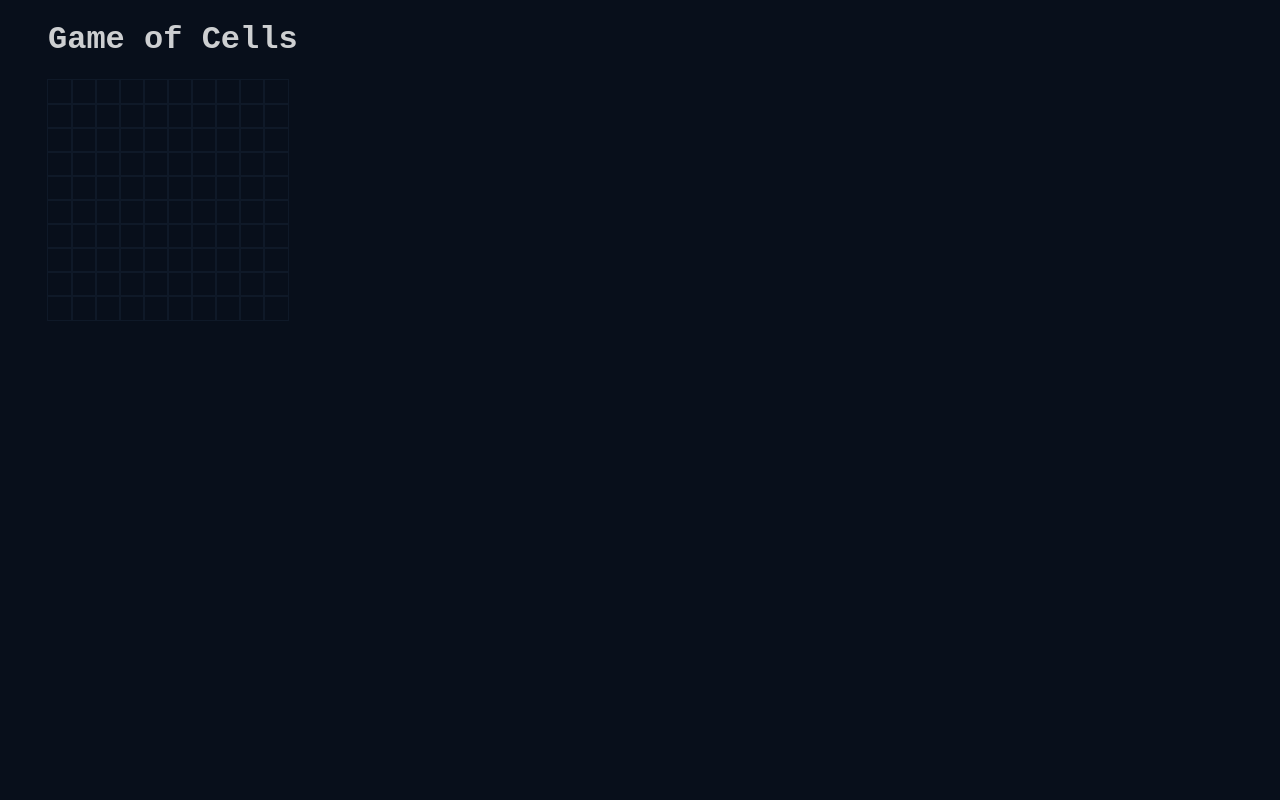
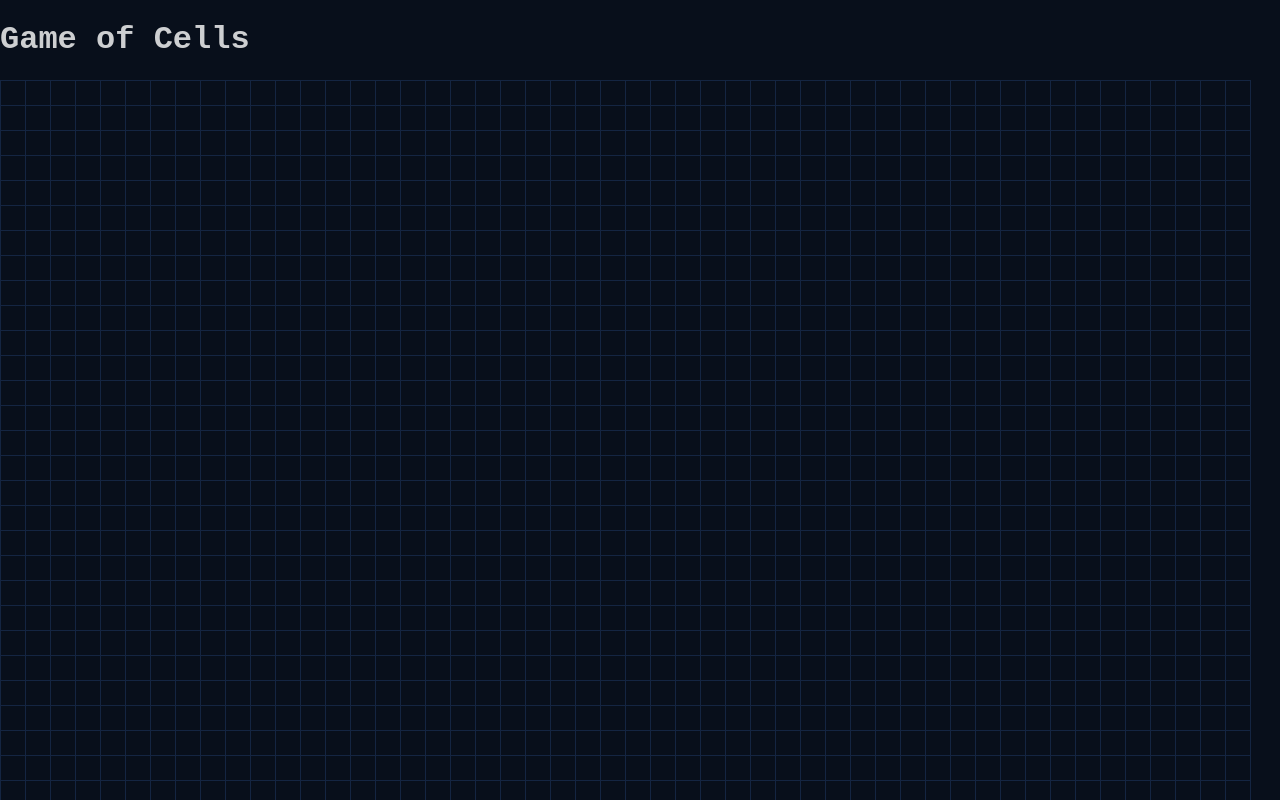
Before and after one commit to ajmorozoff/GameOfCells, a React (Create React App) app: page / in a window 1280 px wide. Shown: the top 800 px of the page. Built offline with nearby package versions, Linux system fonts and the light colour scheme.

Commit message:
click actions working

```diff
--- a/src/components/app/App.tsx
+++ b/src/components/app/App.tsx
@@ -7,20 +7,11 @@ import { dark } from '../common/theme';
 import GameController from '../game/GameController'
 import './App.css';
 
-import { setGame } from '../../redux/actions';
-
-import { Game } from '../../definitions';
-
 function App() {
-  const dispatch = useDispatch();
-  dispatch(setGame(new Game(10, 10)));
-
   return (
     <ThemeProvider theme={dark}>
-      <div className="App">
         <h1>Game of Cells</h1>
         <GameController />
-      </div>
     </ThemeProvider>
   );
 }
--- a/src/components/game/Game.css
+++ b/src/components/game/Game.css
@@ -1,4 +1,11 @@
 table {
     border-collapse: collapse;
-    border-spacing: 0;
 }
+
+.cell {
+    border: 1px solid #142542;
+    margin: 0;
+    padding: 0;
+    height: 24px;
+    width: 24px;
+}
--- a/src/components/game/GameController.tsx
+++ b/src/components/game/GameController.tsx
@@ -1,4 +1,4 @@
-import React, { useState, useEffect } from 'react';
+import React, { useState } from 'react';
 
 import { Game } from '../../definitions';
 import PageGrid from './PageGrid';
@@ -6,14 +6,43 @@ import './Game.css';
 
 const GameController = () => {
     //TODO: add a board theme (light or dark) to pass in here
-    const gameOfLife = new Game(10, 10);
-    const [cellBoard, setCellGrid] = useState(gameOfLife.board);
+    const [game, setGame] = useState( new Game(50, 50) );
+    const [gameBoard, setGameBoard] = useState(game.board.grid);
     const [pageSpeed, updateSpeed] = useState(500);
 
+    const handleCellClick = (row: number, column: number) => {
+        console.log('clicked');
+        game.toggleCell(row, column);
+        const nextBoard = {...game.board.grid};
+        setGameBoard(nextBoard);
+    }
+
     return (
-        <div id="game">
-            <PageGrid grid={cellBoard.grid} />
-        </div>
+        <table>
+            <tbody id='grid-body'>
+                {
+                    game.board.grid.map((row, rIdx) => {
+                        return (
+                            <tr key={rIdx}>
+                                {
+                                    row.map((col, cIdx) => {
+                                        const cell = game.getCell(rIdx, cIdx);
+                                        return (
+                                            <td
+                                                key={cIdx}
+                                                className='cell'
+                                                style={{ backgroundColor: `${cell.color}`}}
+                                                onClick={() => handleCellClick(rIdx, cIdx)}
+                                            />
+                                        )
+                                    })
+                                }
+                            </tr>
+                        )
+                    })
+                }
+            </tbody>
+        </table>
     );
 };
 
--- a/src/index.tsx
+++ b/src/index.tsx
@@ -1,14 +1,10 @@
 import React from 'react';
 import ReactDOM from 'react-dom';
-import { Provider } from 'react-redux';
 import './index.css';
 
-import store from  './redux/store';
 import App from './components/app/App';
 
 ReactDOM.render(
-    <Provider store={store}>
-        <App />
-    </Provider>,
+    <App />,
     document.getElementById('root')
 );
--- a/src/redux/actions/index.js
+++ /dev/null
@@ -1,17 +0,0 @@
-//constants
-export const SET_GAME = 'SET_GAME';
-// export const SET_GRID = 'SET_GRID';
-
-export const setGame = (game) => {
-    return {
-        type: SET_GAME,
-        game
-    }
-};
-
-// export const setGrid = (game) => {
-//     return {
-//         type: SET_GRID,
-//         game
-//     }
-// };
--- a/src/redux/reducers/index.js
+++ /dev/null
@@ -1,13 +0,0 @@
-import { SET_GAME } from '../actions';
-
-//constants for initial state
-const INIT_GAME = null;
-
-export const gameReducer = (state = INIT_GAME, action) => {
-    switch (action.type) {
-        case SET_GAME:
-            return action.game
-        default:
-            return state;
-    }
-};
--- a/src/redux/store/index.js
+++ /dev/null
@@ -1,9 +0,0 @@
-import { createStore, applyMiddleware } from 'redux';
-import { composeWithDevTools } from 'redux-devtools-extension';
-import  { gameReducer }  from '../reducers';
-import { createLogger } from 'redux-logger';
-
-
-const rootReducer =  gameReducer;
-
-export default createStore(rootReducer, composeWithDevTools(applyMiddleware(createLogger({ collapsed: true }))));
```
